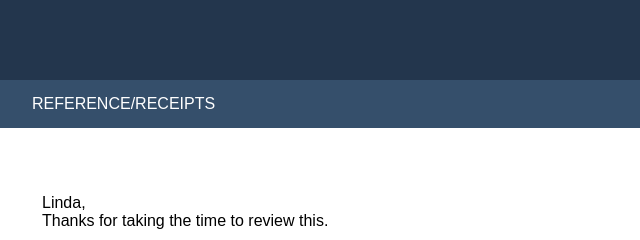
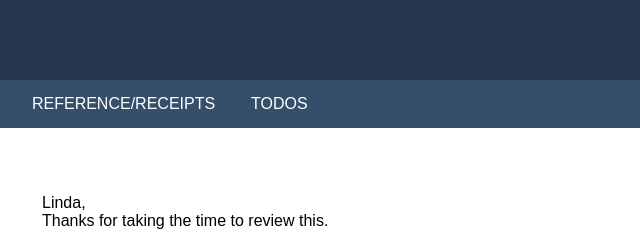
Before and after one commit to thebyteking/ANDRE, a plain HTML site: page index.html in a window 1280 px wide. Shown: the top 240 px of the page, 584-1224 px from the left. Drawn offline with Linux system fonts and the light colour scheme.

Commit message:
Add files via upload

```diff
--- a/index.html
+++ b/index.html
@@ -153,7 +153,9 @@
       <li>
         <a href="pages/reference.html" target="content">REFERENCE/RECEIPTS</a>
       </li>
-
+      <li>
+        <a href="pages/todos.html" target="content">TODOS</a>
+      </li>
     </ul>
   </nav>
 
```
